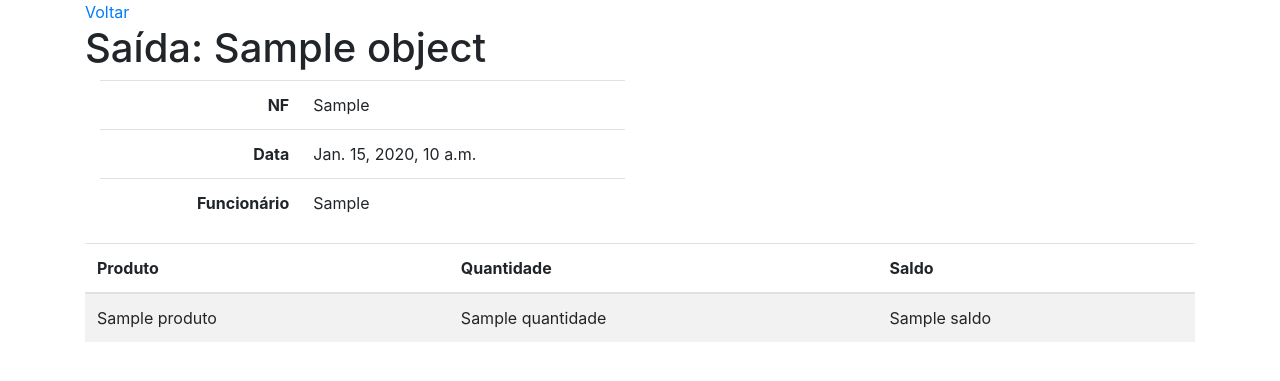
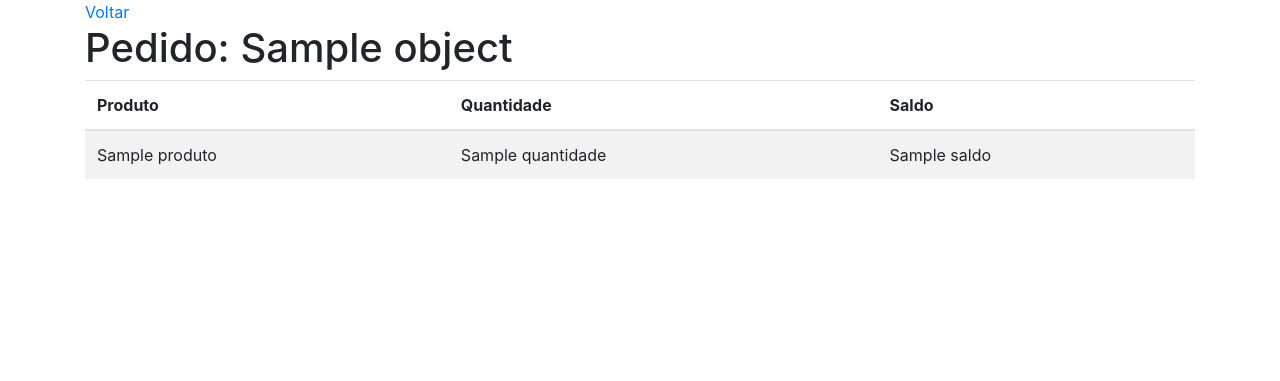
Before and after one commit to CSAAtibaia/Listas, a Django app: template ERP/estoque/templates/estoque_detail.html in a window 1280 px wide. Shown: the part 56-437 px from the top of the page. Run offline with Django 3.2, Linux system fonts and the light colour scheme; the template is opened without the code that fills it: most values are stand-ins (such as "Sample title", 1, 10 or a date in 2020); some libraries are stand-ins or nearby versions.

Commit message:
Update Try

```diff
--- a/ERP/estoque/templates/estoque_detail.html
+++ b/ERP/estoque/templates/estoque_detail.html
@@ -9,29 +9,10 @@
 {% endif %}
 
 {% if object.movimento == 'e' %}
-  <h1>Entrada: {{ object }}</h1>
+  <h1>Lista: {{ object }}</h1>
 {% else %}
-  <h1>Saída: {{ object }}</h1>
+  <h1>Pedido: {{ object }}</h1>
 {% endif %}
-
-<div class="col-sm-6">
-  <table class="table table-user-information">
-    <tbody>
-      <tr>
-        <th class="text-right">NF</th>
-        <td>{{ object.nf_formated }}</td>
-      </tr>
-      <tr>
-        <th class="text-right">Data</th>
-        <td>{{ object.created }}</td>
-      </tr>
-      <tr>
-        <th class="text-right">Funcionário</th>
-        <td>{{ object.funcionario.first_name }}</td>
-      </tr>
-    </tbody>
-  </table>
-</div>
 
 <table class="table table-striped">
   <thead>
--- a/ERP/estoque/urls.py
+++ b/ERP/estoque/urls.py
@@ -16,6 +16,7 @@ saida_patterns = [
 ]
 
 urlpatterns = [
+	path('pedido/', v.PedidoDetail.as_view(), name='pedido_view'),
     path('<int:pk>/', v.EstoqueDetail.as_view(), name='estoque_detail'),
     path('entrada/', include(entrada_patterns)),
     path('saida/', include(saida_patterns)),
```
Also changed, not shown: ERP/estoque/models.py (+5 -5 lines), ERP/estoque/views.py (+16 -1 lines).
